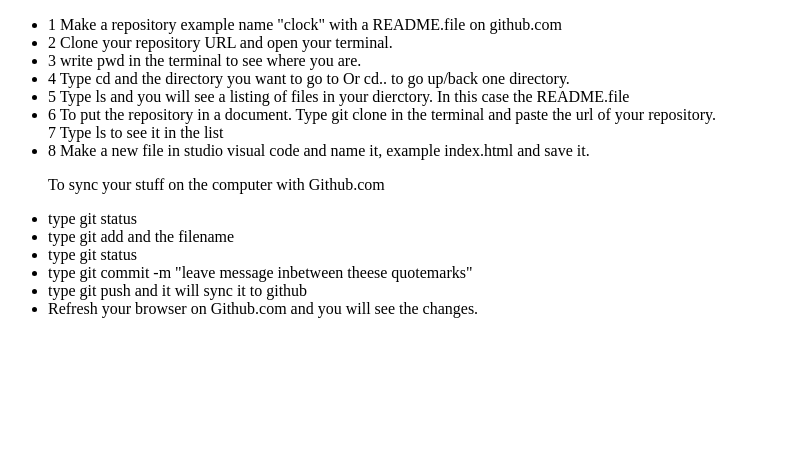
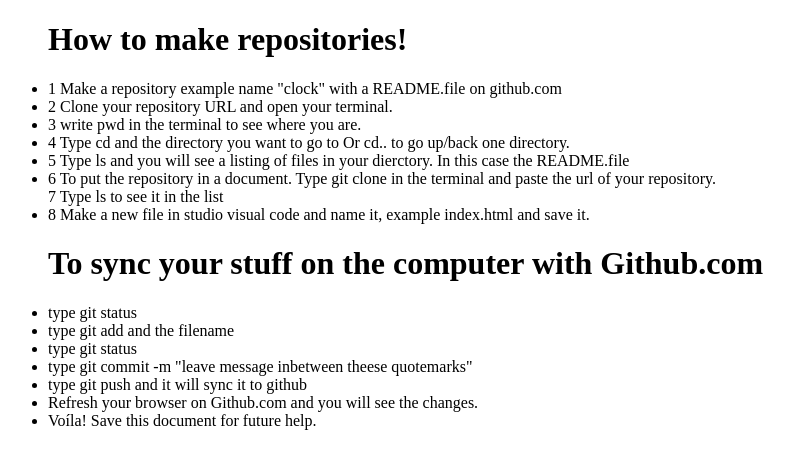
Before and after one commit to catariinakh/Github-Basics, a plain HTML site: page index.html in a window 1280 px wide. Shown: the whole page, without its empty margins (0-794 px from the left). Drawn offline with Linux system fonts and the light colour scheme.

Commit message:
Uppdated file about how  repositories & github works

```diff
--- a/index.html
+++ b/index.html
@@ -3,6 +3,7 @@
     <body>
 <div>
     <ul>
+        <h1>How to make repositories!</h1>
         <li>1 Make a repository example name "clock" with a README.file on github.com</li>
         <li>2 Clone your repository URL and open your terminal.</li>
         <li>3 write pwd in the terminal to see where you are.</li>
@@ -12,14 +13,14 @@
         <ls>7  Type ls to see it in the list</ls>
         <li>8 Make a new file in studio visual code and name it, example index.html and save it.</li>
 
-        <p> To sync your stuff on the computer with Github.com
+        <h1>To sync your stuff on the computer with Github.com</h1>
         <li>type git status</li>
         <li>type git add and the filename</li>
         <li>type git status</li>
         <li>type git commit -m "leave message inbetween theese quotemarks" </li>
         <li>type git push and it will sync it to github </li>
         <li>Refresh your browser on Github.com and you will see the changes.</li>
-    </p>
+        <li>Voíla! Save this document for future help.</li>
 </ul>
 </div>
 
```
